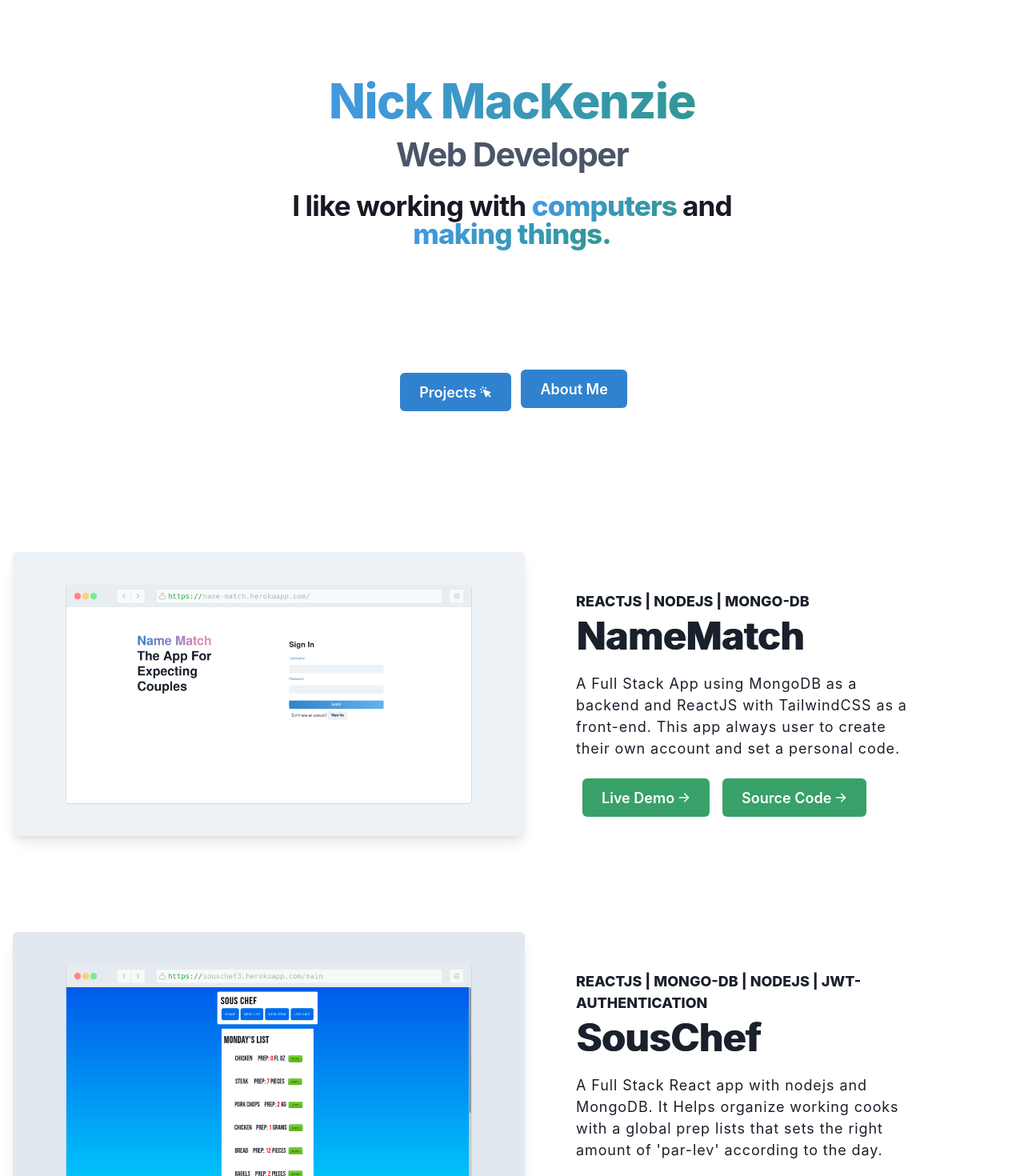
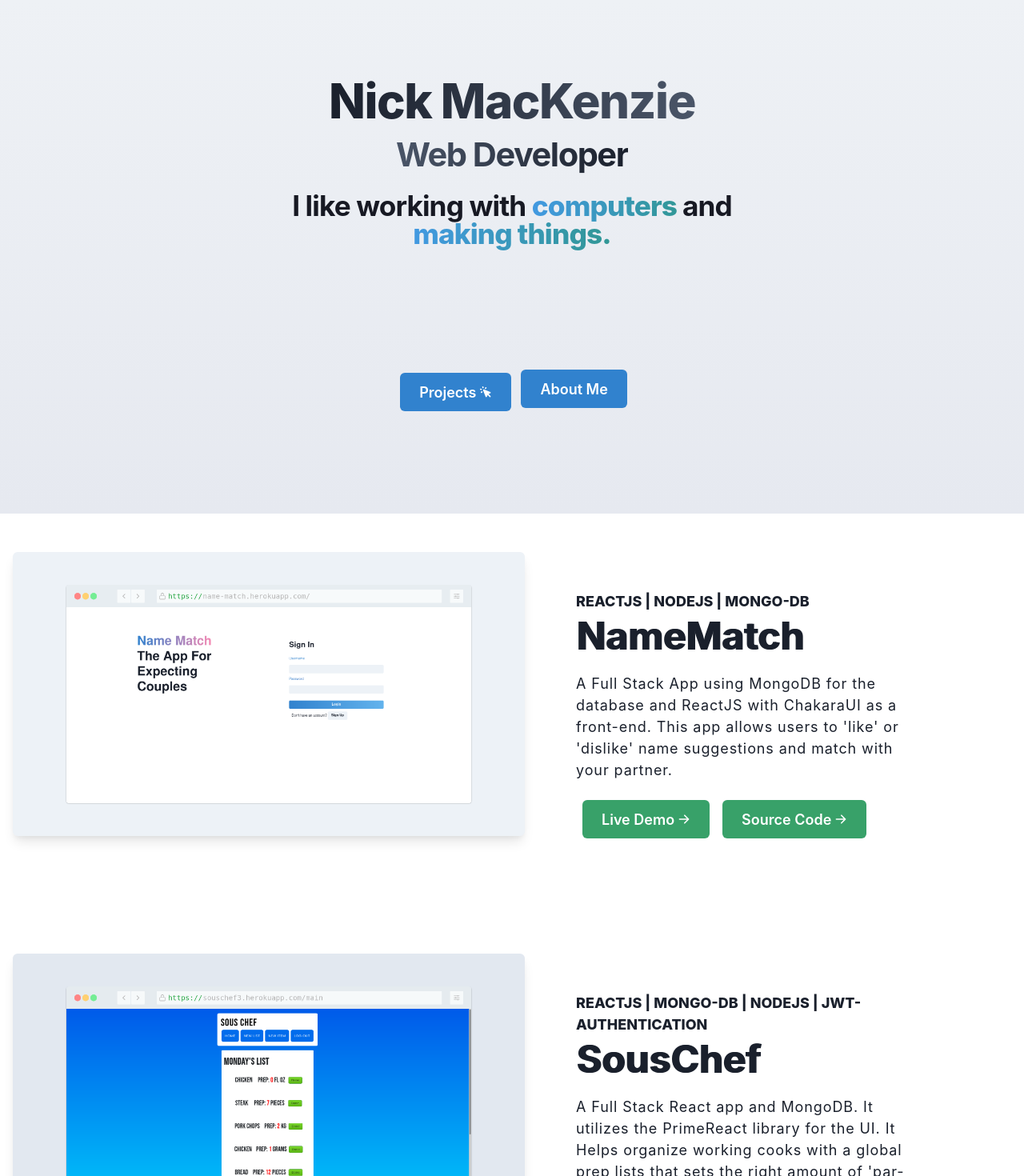
Before and after one commit to nickmackenzie/nick.dev, a Next.js app: page / in a window 1280 px wide. Shown: the top 1470 px of the page at 80% size. Built offline with nearby package versions, Linux system fonts and the light colour scheme; no server answers; some icons are missing.

Commit message:
fixes typos etc

```diff
--- a/components/landingText.js
+++ b/components/landingText.js
@@ -51,7 +51,12 @@ export default function App() {
 
   return (
     <>
-      <Box px={8} py={24} mx="auto">
+      <Box
+        px={8}
+        py={24}
+        mx="auto"
+        backgroundImage="linear-gradient(to top, #e6e9f0 0%, #eef1f5 100%)"
+      >
         <Box
           w={{ base: "full", md: 11 / 12, xl: 9 / 12 }}
           mx="auto"
@@ -69,7 +74,7 @@ export default function App() {
               display={{ base: "block", lg: "inline" }}
               w="full"
               bgClip="text"
-              bgGradient="linear(to-r, blue.400,teal.500)"
+              bgGradient="linear(to-r, gray.800,gray.600)"
               fontWeight="extrabold"
             >
               Nick MacKenzie
@@ -79,7 +84,7 @@ export default function App() {
               display={{ base: "block", lg: "inline" }}
               w="full"
               bgClip="text"
-              color="gray.600"
+              bgGradient="linear(to-r, gray.600,gray.800)"
               fontSize="2.6rem"
             >
               Web Developer
@@ -206,9 +211,8 @@ export default function App() {
       <Box ref={myRef}></Box> {/**For the project anchor link */}
       <AlternativeReverse
         image="/images/namematch.png"
-        description="A Full Stack App using MongoDB as a backend and ReactJS with
-            TailwindCSS as a front-end. This app always user to create their own
-            account and set a personal code."
+        description="A Full Stack App using MongoDB for the database and ReactJS with
+            ChakaraUI as a front-end. This app allows users to 'like' or 'dislike' name suggestions and match with your partner."
         liveURL="http://name-match.herokuapp.com/"
         sourceCodeURL="https://github.com/nickmackenzie/namematch"
         techIcons=""
@@ -218,7 +222,7 @@ export default function App() {
       ></AlternativeReverse>
       <AlternativeProject
         image="/images/souschef.png"
-        description="A Full Stack React app with nodejs and MongoDB. It Helps organize working cooks with a global prep lists that sets the right amount of 'par-lev' according to the day. "
+        description="A Full Stack React app and MongoDB. It utilizes the PrimeReact library for the UI. It Helps organize working cooks with a global prep lists that sets the right amount of 'par-lev' according to the day. "
         liveURL="https://souschef3.herokuapp.com/"
         sourceCodeURL="https://github.com/nickmackenzie/souschef"
         techIcons=""
@@ -236,7 +240,7 @@ export default function App() {
       ></AlternativeReverse>
       <AlternativeProject
         image="/images/trivia.png"
-        description="A multiplayer trivia game with live leader boards. Utilizes Django, Opentdb API and a MySQL database."
+        description="A 'live' multiplayer trivia game with live leader boards. Utilizes Django, OpenTDB API and a MySQL database."
         liveURL="http://trivia-night-django-app.herokuapp.com/"
         sourceCodeURL="https://github.com/nickmackenzie/Trivia-Night"
         techIcons=""
```
